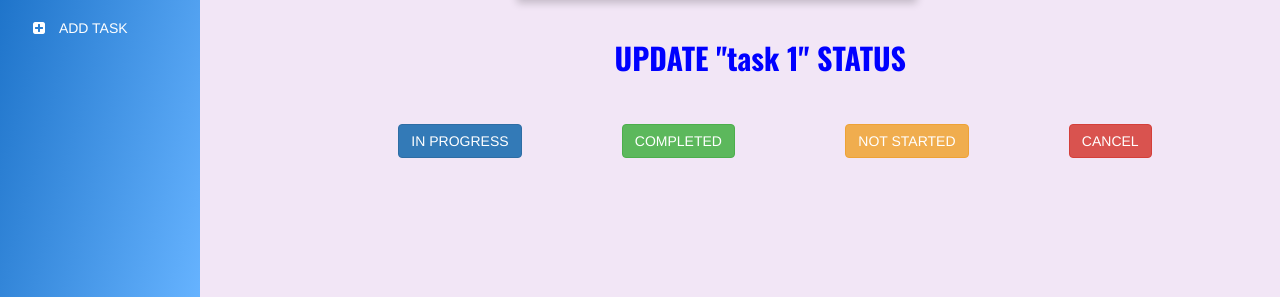
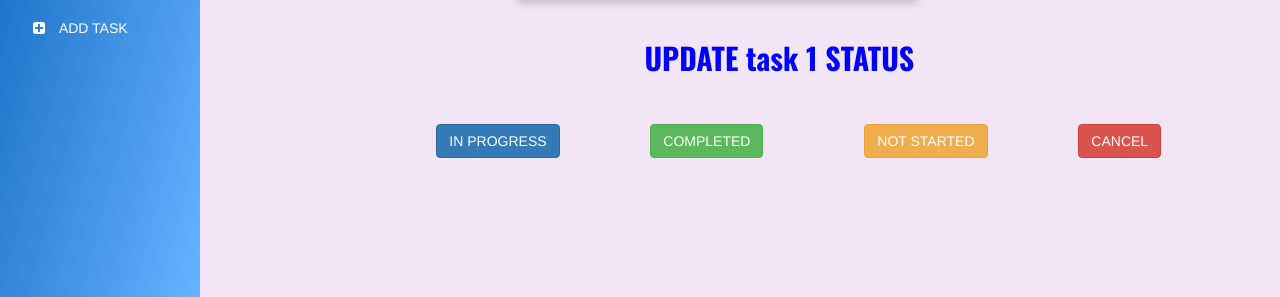
Before and after one commit to Anishukla/ScheduleIt, a Flask app: page /1/update in a window 1280 px wide. Shown: the part 503-800 px from the top of the page. Run offline with Flask 2, Linux system fonts and the light colour scheme; a user stored in the database is signed in; data comes from the database, SQL or seed files in the repository; both versions use the stored data as it was after the commit; some libraries are stand-ins or nearby versions; some web fonts are replaced.

Commit message:
Ready for submission

```diff
--- a/static/checktask.css
+++ b/static/checktask.css
@@ -230,7 +230,7 @@ body
 
 .intention
 {
-  margin-left: 120px;
+  margin-left: 158px;
 
 }
 .intention h2
--- a/templates/checktask.html
+++ b/templates/checktask.html
@@ -109,8 +109,7 @@ ADD TO-DO
         </div>
         <div class = "col-sm-9 col-sm-offset-6 col-md-10 col-md-offset-2 main">
           <div class="intention">
-            <center><h2>UPDATE "{{task.title}}" STATUS</h2></center>
-
+            <center><h2>UPDATE {{task.title}} STATUS</h2></center>
             <div class="row">
               <form method="POST" action="./update">
                 <div class="column">
```
Also changed, not shown: database.db, 8 other files.
